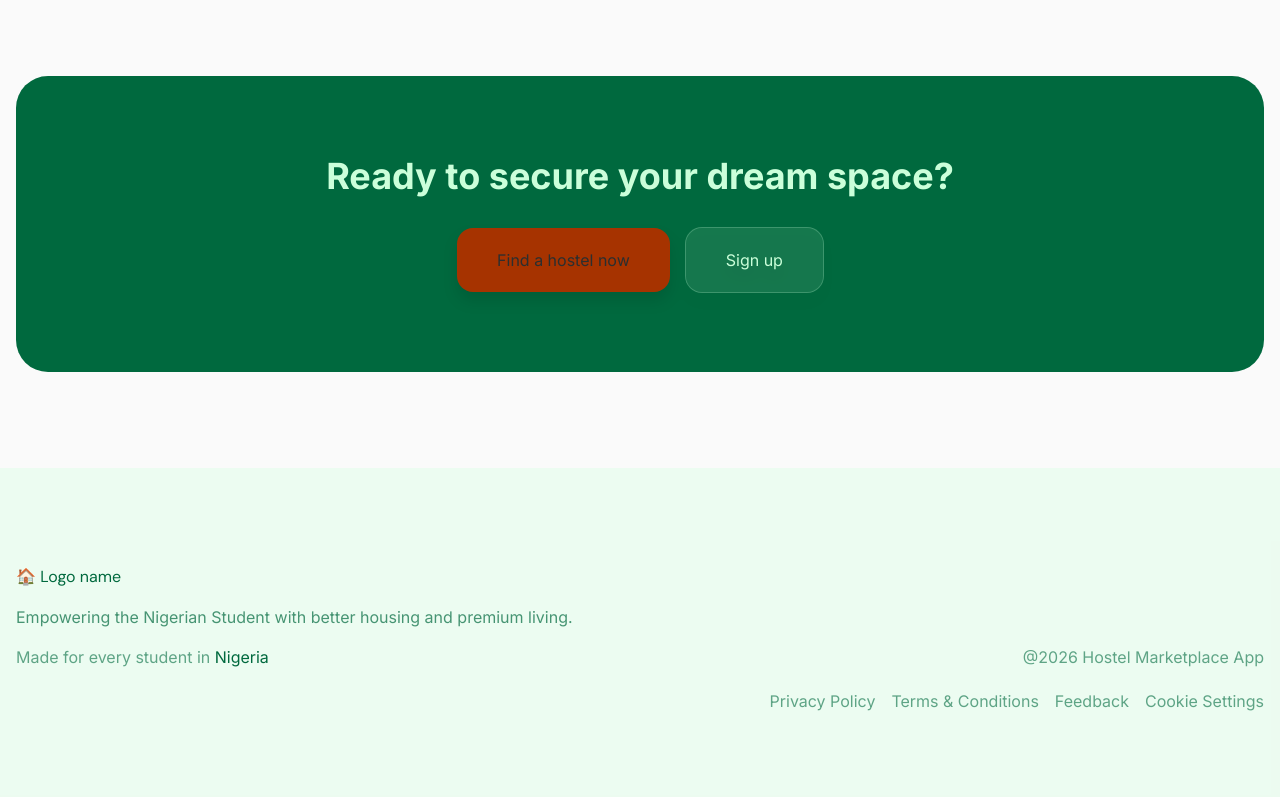
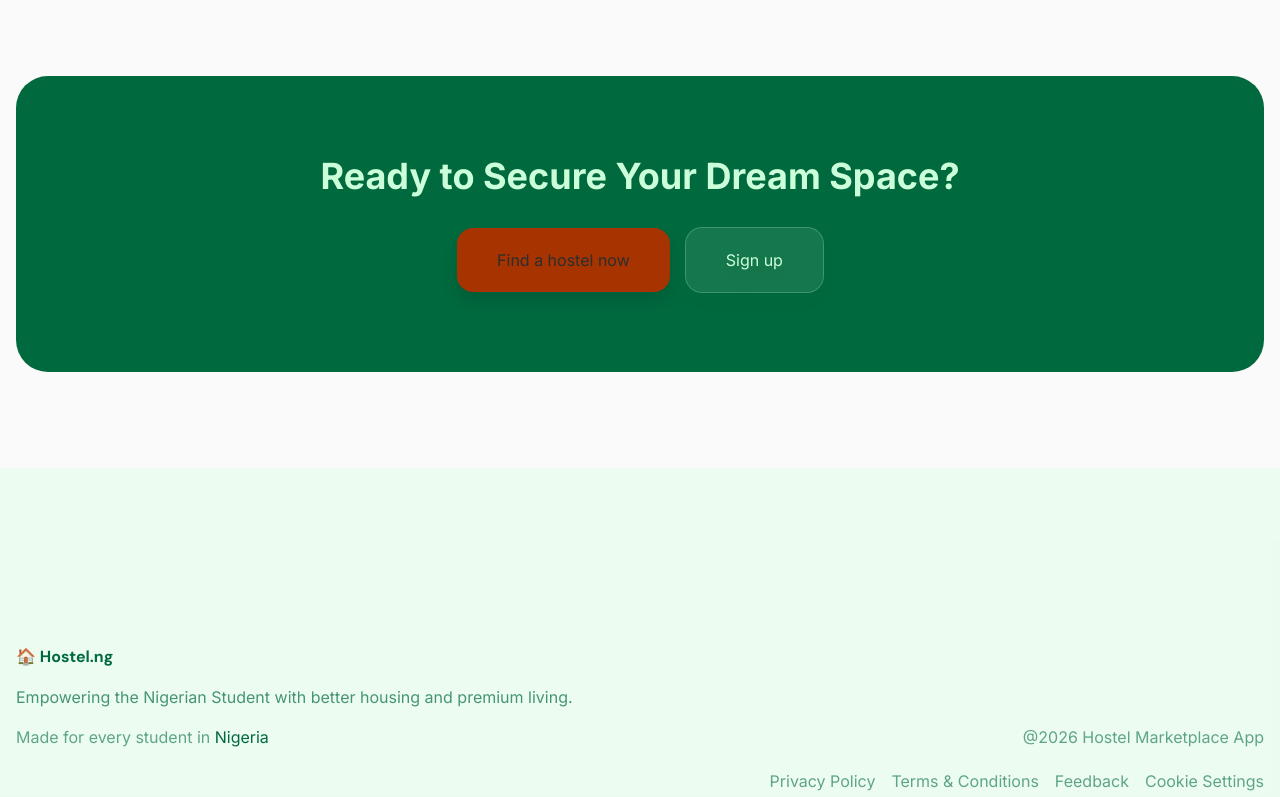
Before and after one commit to fagbenjaenoch/dorms-ng, a Next.js app in the folder apps/frontend/: page / in a window 1280 px wide. Shown: the part 2000-2797 px from the top of the page. Built offline with nearby package versions, Linux system fonts and the light colour scheme.

Commit message:
added container styling to desktop nav

```diff
--- a/apps/frontend/app/components/CtaSection.tsx
+++ b/apps/frontend/app/components/CtaSection.tsx
@@ -4,7 +4,7 @@ export default function CtaSection() {
       <div className="container">
         <div className="bg-primary text-[#cbffda] p-20 text-center space-y-8 rounded-4xl">
           <p className="font-bold text-3xl lg:text-4xl">
-            Ready to secure your dream space?
+            Ready to Secure Your Dream Space?
           </p>
 
           <div className="flex gap-4 drop-shadow-xl justify-center">
--- a/apps/frontend/app/components/DesktopNav.tsx
+++ b/apps/frontend/app/components/DesktopNav.tsx
@@ -3,7 +3,7 @@ import NavLink from "./ui/NavLink";
 
 export default function DesktopNav() {
   return (
-    <div className="hidden lg:flex justify-between px-8 py-4 item-center">
+    <div className="hidden lg:flex mx-auto max-w-7xl justify-between px-4 py-4 items-center">
       <BrandIcon />
       <div className="flex gap-4">
         <NavLink href="#" label="Find Hostels" />
--- a/apps/frontend/app/components/ui/BrandIcon.tsx
+++ b/apps/frontend/app/components/ui/BrandIcon.tsx
@@ -1,3 +1,3 @@
 export default function BrandIcon() {
-  return <span className="font-sans text-primary">🏠 Logo name</span>;
+  return <span className="font-sans text-primary font-bold">🏠 Hostel.ng</span>;
 }
--- a/apps/frontend/app/components/ui/Footer.tsx
+++ b/apps/frontend/app/components/ui/Footer.tsx
@@ -5,7 +5,7 @@ export default function Footer() {
   return (
     <footer className="bg-[#cbffda]/30 text-primary">
       <div className="container">
-        <div className="flex flex-col gap-5 lg:flex-col-reverse tect-center lg:text-left">
+        <div className="flex flex-col pt-20 gap-5 lg:flex-col-reverse tect-center lg:text-left">
           <ul className="text-primary/60 flex flex-col gap-2 lg:flex-row lg:gap-4 lg:justify-end">
             <li>
               <a href="#">Privacy Policy</a>
```
